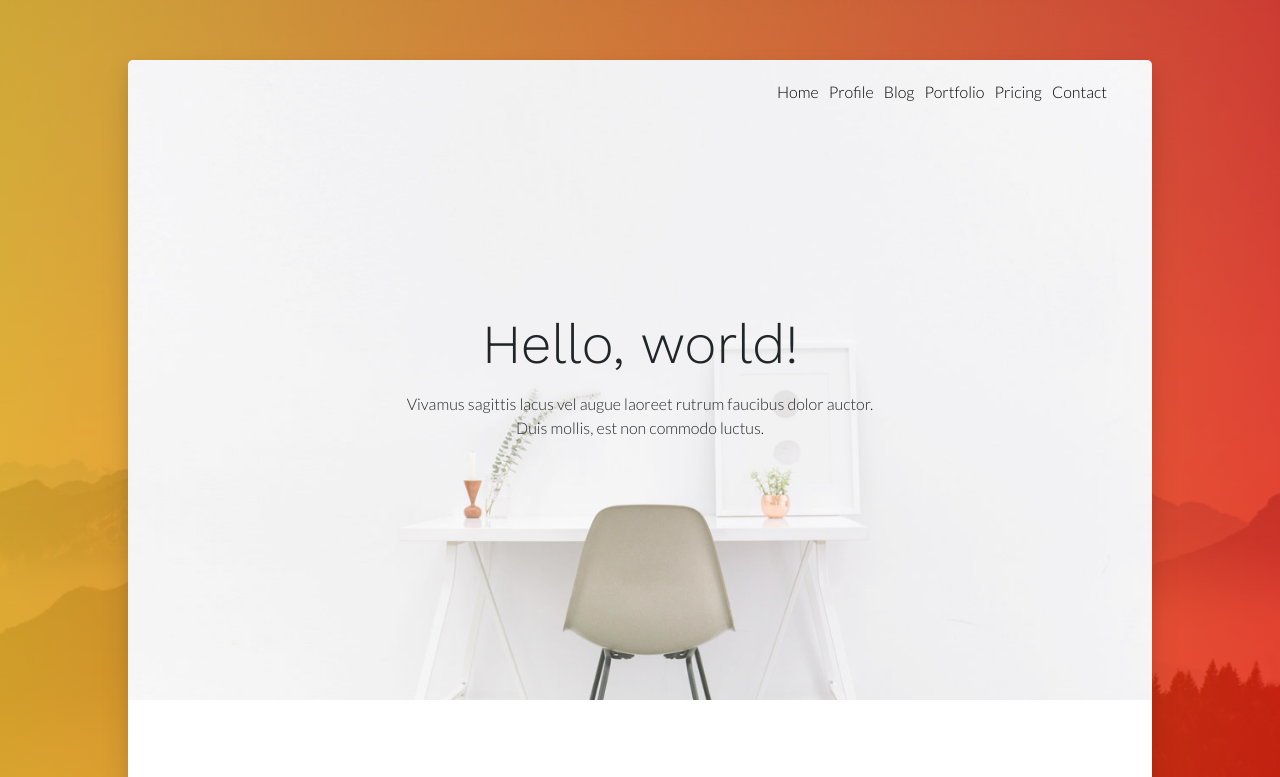
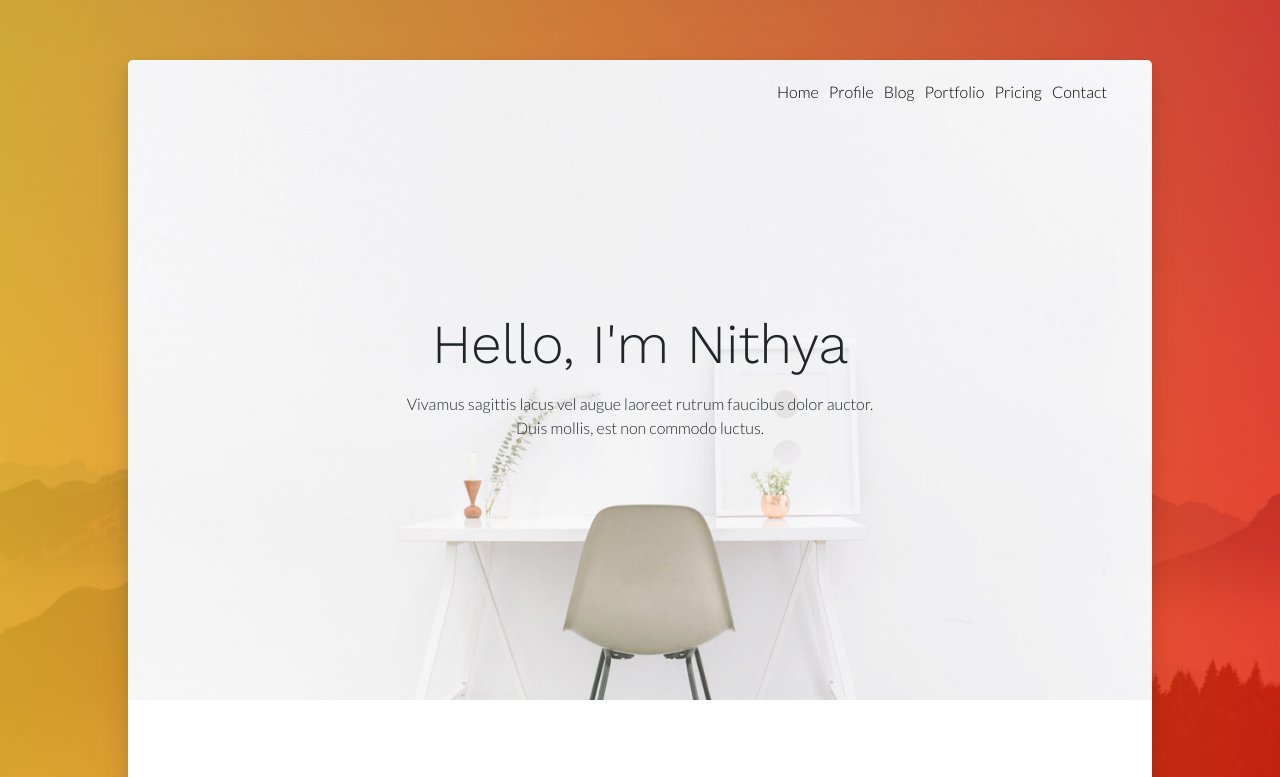
Before and after one commit to Nithyashree-dev/Nithyashree-dev.github.io, a plain HTML site: page index.html in a window 1280 px wide. Shown: the top 777 px of the page. Drawn offline with nearby package versions, Linux system fonts and the light colour scheme; some icons are missing.

Commit message:
changed name

```diff
--- a/index.html
+++ b/index.html
@@ -67,7 +67,7 @@
 
 </nav>		<div class="jumbotron d-flex align-items-center" style="background-image: url(img/hero-2.jpg)">
   <div class="container text-center">
-    <h1 class="display-2 mb-4">Hello, world!</h1>
+    <h1 class="display-2 mb-4">Hello, I'm Nithya</h1>
     <p>
       Vivamus sagittis lacus vel augue laoreet rutrum faucibus dolor auctor.<br>Duis mollis, est non commodo luctus.
     </p>
```
